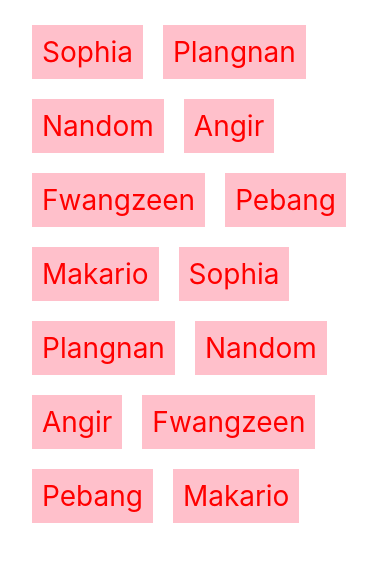
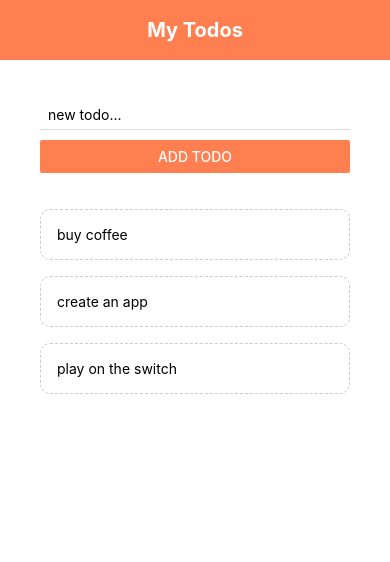
Before and after one commit to nandgreat/MyProjectReactNative, a React Native app: screen / in a window 390 px wide. Shown: the top 562 px of the page. Built offline with nearby package versions, Linux system fonts and the light colour scheme.

Commit message:
Basic Todo App

```diff
--- a/App.js
+++ b/App.js
@@ -1,63 +1,46 @@
-import { StatusBar } from 'expo-status-bar';
 import React, { useState } from 'react';
-import { Button, FlatList, ScrollView, StyleSheet, Text, TextInput, TouchableOpacity, View } from 'react-native';
+import { StyleSheet, Text, View, FlatList } from 'react-native';
+import AddTodo from './components/addTodo';
+import Header from './components/header';
+import TodoItem from './components/todoItem';
 
 export default function App() {
-
-  const [people, setPeople] = useState([
-    { name: 'Sophia', id: '37' },
-    { name: 'Plangnan', id: '9' },
-    { name: 'Nandom', id: '65' },
-    { name: 'Angir', id: '24' },
-    { name: 'Fwangzeen', id: '12' },
-    { name: 'Pebang', id: '25' },
-    { name: 'Makario', id: '51' },
-    { name: 'Sophia', id: '31' },
-    { name: 'Plangnan', id: '79' },
-    { name: 'Nandom', id: '69' },
-    { name: 'Angir', id: '28' },
-    { name: 'Fwangzeen', id: '14' },
-    { name: 'Pebang', id: '20' },
-    { name: 'Makario', id: '55' },
+  const [todos, setTodos] = useState([
+    { text: 'buy coffee', key: '1' },
+    { text: 'create an app', key: '2' },
+    { text: 'play on the switch', key: '3' }
   ]);
 
-  const pressHandler = (id) => {
-    console.log(id);
-    setPeople((prevPeople) => {
-      return prevPeople.filter(person => person.id != id)
+  const pressHandler = (key) => {
+    setTodos((prevTodos) => {
+      return prevTodos.filter(todo => todo.key != key);
+    })
+  }
+
+  const submitHandler = (text) => {
+    setTodos((prevTodos) => {
+      return [
+        { text: text, key: Math.random().toString() },
+        ...prevTodos
+      ]
     })
   }
 
   return (
-
     <View style={styles.container}>
-
-      <FlatList
-        numColumns={2}
-        keyExtractor={(item) => item.id}
-        data={people}
-        renderItem={({ item }) => (
-          (
-            <TouchableOpacity onPress={() => pressHandler(item.id)}>
-              <Text style={styles.listStyle}>
-                {item.name}
-              </Text>
-            </TouchableOpacity>
-          )
-        )}
-      />
-
-      {/* <ScrollView>
-        {people.map(item => {
-          return (
-            <View style={styles.itemStyle}>
-              <Text style={styles.listStyle}>
-                {item.name}
-              </Text>
-            </View>
-          )
-        })}
-      </ScrollView> */}
+      <Header />
+      <View style={styles.content}>
+        {/* add todo form */}
+        <AddTodo submitHandler={submitHandler}/>
+        <View style={styles.list}>
+          <FlatList
+            data={todos}
+            renderItem={({ item }) => (
+              <TodoItem item={item} pressHandler={pressHandler} />
+            )}
+          />
+        </View>
+      </View>
     </View>
   );
 }
@@ -66,20 +49,11 @@
   container: {
     flex: 1,
     backgroundColor: '#fff',
-    marginTop: 15.0,
-    color: '#ff00ff',
-    paddingHorizontal: 22
   },
-  listStyle: {
-    fontSize: 28.0,
-    color: 'red',
-    backgroundColor: 'pink',
-    margin: 10,
-    padding: 10
+  content: {
+    padding: 40,
   },
-  itemStyle: {
-    backgroundColor: 'pink',
-    margin: 10,
-    padding: 10
-  }
+  list: {
+    marginTop: 20,
+  },
 });
--- /dev/null
+++ b/components/addTodo.js
@@ -0,0 +1,32 @@
+import React, {useState} from 'react'
+import {StyleSheet, TextInput, Text, View, Button } from 'react-native'
+
+export default function AddTodo({submitHandler}) {
+
+    const [text, setText] = useState('')
+
+    const changeHandler = (value) => {
+        setText(value)
+    }
+
+    return (
+        <View>
+            <TextInput
+                style={styles.input}
+                placeholder="new todo..."
+                onChangeText={changeHandler} />
+
+            <Button onPress={()=> submitHandler(text)} title="Add Todo" color="coral"/>
+        </View>
+    )
+}
+
+const styles = StyleSheet.create({
+    input: {
+        marginBottom: 10,
+        paddingHorizontal: 8,
+        paddingVertical: 6,
+        borderBottomWidth: 1,
+        borderBottomColor: '#ddd'
+    }
+})
--- /dev/null
+++ b/components/header.js
@@ -0,0 +1,24 @@
+import React from 'react';
+import { View, Text, StyleSheet } from 'react-native';
+
+export default function Header() {
+  return (
+    <View style={styles.header}>
+      <Text style={styles.title}>My Todos</Text>
+    </View>
+  );
+}
+
+const styles = StyleSheet.create({
+  header: {
+    height: 60,
+    paddingTop: 18,
+    backgroundColor: 'coral',
+  },
+  title: {
+    textAlign: 'center',
+    color: '#fff',
+    fontSize: 20,
+    fontWeight: 'bold',
+  }
+});
--- /dev/null
+++ b/components/todoItem.js
@@ -0,0 +1,21 @@
+import React from 'react'
+import { StyleSheet, TouchableOpacity, Text, View } from 'react-native'
+
+export default function TodoItem({ item, pressHandler }) {
+    return (
+        <TouchableOpacity onPress={() => pressHandler(item.key)}>
+            <Text style={styles.item}>{item.text}</Text>
+        </TouchableOpacity>
+    )
+}
+
+const styles = StyleSheet.create({
+    item: {
+        padding: 16,
+        marginTop: 16,
+        borderColor: '#ccc',
+        borderWidth: 1,
+        borderStyle: 'dashed',
+        borderRadius: 10
+    }
+})
```
